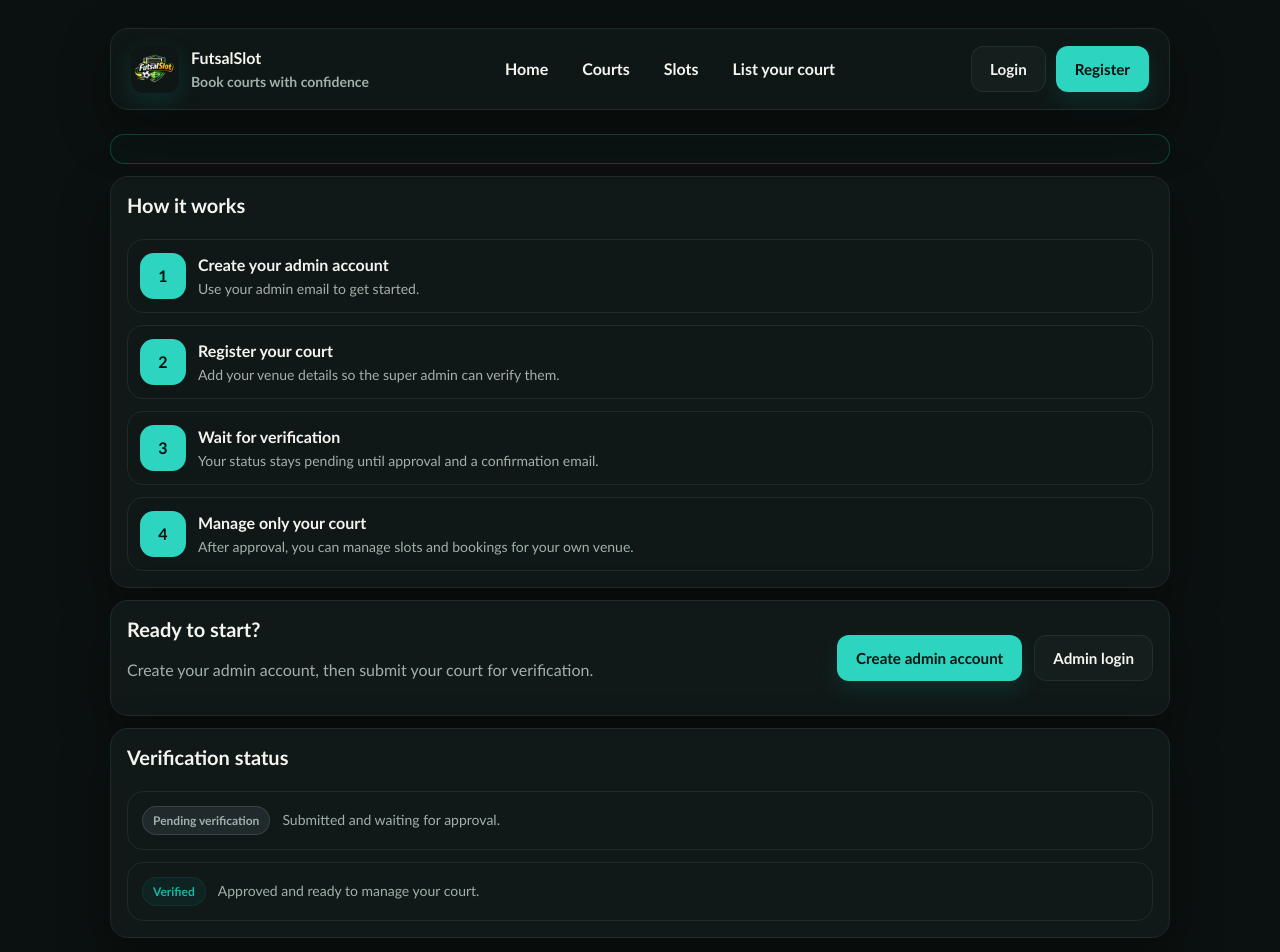
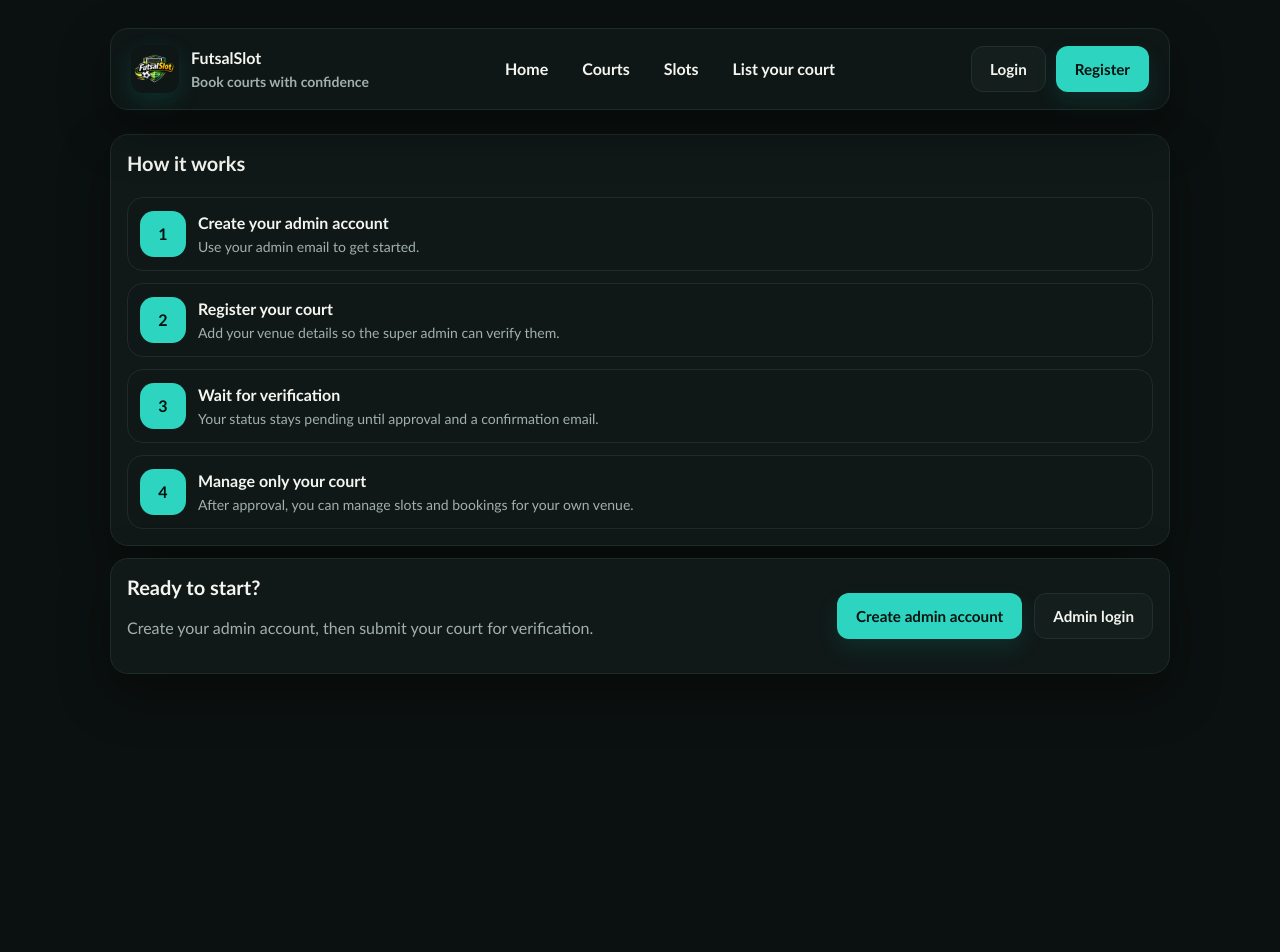
Before and after one commit to TenZinKS/futsalslot-secure-frontend, a React app: page /court-onboarding in a window 1280 px wide. Shown: the top 952 px of the page. After the commit the page ends 800 px from the top, so only its background shows below. Built offline with nearby package versions, Linux system fonts and the light colour scheme; no server answers; the HTML template or start-up script is replaced by a standard one.

Commit message:
Updated Futsalonboarding UI

```diff
--- a/src/pages/FutsalOnboarding.jsx
+++ b/src/pages/FutsalOnboarding.jsx
@@ -10,8 +10,6 @@ export default function FutsalOnboarding({ showSuccess }) {
 
   return (
     <div className="stack">
-      <div className="admin-banner" />
-
       <section className="section-card stack">
         <h3 className="section-title">How it works</h3>
         <div className="timeline">
@@ -83,23 +81,6 @@ export default function FutsalOnboarding({ showSuccess }) {
         </div>
       </section>
 
-      <section className="section-card stack">
-        <h3 className="section-title">Verification status</h3>
-        <div className="grid-list">
-          <div className="list-item stack">
-            <div className="row">
-              <span className="pill pill-muted">Pending verification</span>
-              <span className="meta">Submitted and waiting for approval.</span>
-            </div>
-          </div>
-          <div className="list-item stack">
-            <div className="row">
-              <span className="pill pill-success">Verified</span>
-              <span className="meta">Approved and ready to manage your court.</span>
-            </div>
-          </div>
-        </div>
-      </section>
     </div>
   );
 }
```
